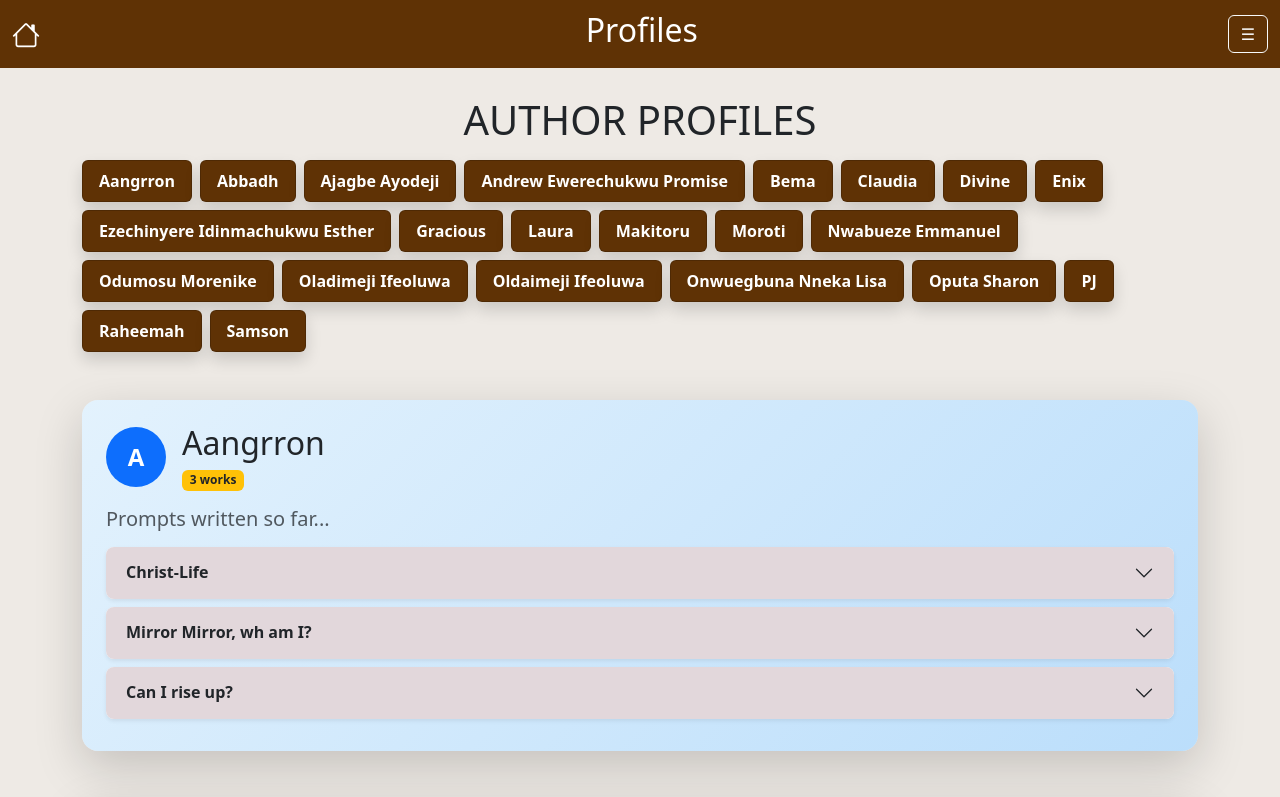
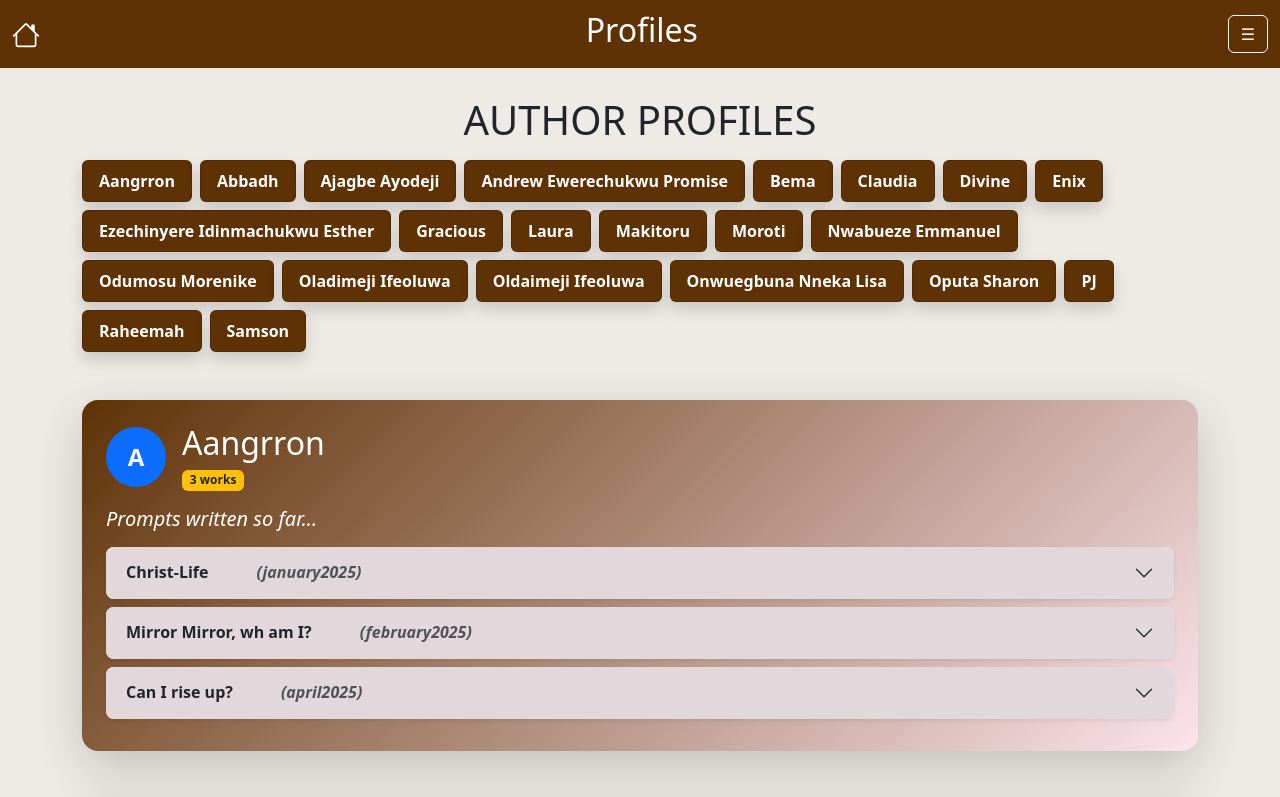
Before and after one commit to emmanw3l/nbl-v2.0, a React (Vite) app: page /profile in a window 1280 px wide. Shown: the top 797 px of the page. Built offline with nearby package versions, Linux system fonts and the light colour scheme.

Commit message:
adding months and year

```diff
--- a/src/Home.tsx
+++ b/src/Home.tsx
@@ -2,7 +2,7 @@ import "./Home.css";
 import Layout from "./Nav/Nav";
 // import React from 'react';
 import { DotLottieReact } from "@lottiefiles/dotlottie-react";
-// import Content from "./content/content";
+import Content from "./content/content";
 import Footer from "./components/footer/footer";
 import { motion } from "framer-motion";
 
@@ -43,7 +43,7 @@ export default function Home() {
           </div>
         </div>
       </div>
-      {/* <Content /> */}
+      <Content />
       <Footer />
     </motion.div>
   );
--- a/src/content/content.tsx
+++ b/src/content/content.tsx
@@ -1,9 +1,23 @@
+import { motion } from "framer-motion";
 import "./content.css";
+
+
+const pageVariants = {
+  initial: { opacity: 0, y: 20 },
+  animate: { opacity: 1, y: 0 },
+  exit: { opacity: 0, y: -20 },
+};
 
 export default function Content() {
   return (
-    <>
-      <div
+    <motion.div
+      variants={pageVariants}
+      initial="initial"
+      animate="animate"
+      exit="exit"
+      transition={{ duration: 0.5 }}
+      className="container-fluid">
+      {/* <div
         className="accordion accordion-flush mb-6"
         id="accordionFlushExample"
       >
@@ -127,7 +141,7 @@ export default function Content() {
             </div>
           </div>
         </div>
-      </div>
-    </>
+      </div> */}
+    </motion.div>
   );
 }
--- a/src/profiles/profile.css
+++ b/src/profiles/profile.css
@@ -74,12 +74,16 @@ body {
   padding: 13px;
 
 }
-.ac {
-  background: linear-gradient(135deg, #f9f9f9, #ececec);
+.ac .italics{
+  /* background: linear-gradient(135deg, #f9f9f9, #ececec); */
+  font-style: italic;
 }
 .ac:nth-child(odd) {
-  background: linear-gradient(135deg, #e3f2fd, #bbdefb); /* blueish */
+  background: linear-gradient(135deg, #5f3205, #fce4ec); /* blueish */
+  color: #fff;
 }
+
+
 .ac:nth-child(even) {
   background: linear-gradient(135deg, #fce4ec, #5f3205); /* pinkish */
 }
--- a/src/profiles/profile.tsx
+++ b/src/profiles/profile.tsx
@@ -411,7 +411,7 @@ export default function Profiles() {
               </div>
             </div>
 
-            <h5 className="fw-light text-muted mb-3">
+            <h5 className="fw-light italics mb-3">
               Prompts written so far...
             </h5>
 
@@ -438,7 +438,7 @@ export default function Profiles() {
                       aria-expanded="false"
                       aria-controls={`collapse-${authorIndex}-${poemIndex}`}
                     >
-                      {poem.title}
+                      <span className="me-5">{poem.title}</span> <span className="italics text-muted">({poem.month}{poem.year})</span>
                     </button>
                   </h2>
 
--- a/src/prompts/2025/aprilPrompt.tsx
+++ b/src/prompts/2025/aprilPrompt.tsx
@@ -4,6 +4,8 @@ interface aprilPrompts {
   id: number;
   title: string;
   author: string;
+  month: string;
+  year: string;
   content: JSX.Element[];
 }
 
@@ -62,6 +64,8 @@ export const aprilPrompts = [
     id: 1,
     title: "Can I rise up?",
     author: "PJ",
+    month: "april",
+    year:"2025",
     content: [
       <p>
         CAN I RISE UP, when everything is shattered and broken? When everything
@@ -109,6 +113,8 @@ export const aprilPrompts = [
     id: 2,
     title: "Can I rise up?",
     author: "Makitoru",
+    month: "april",
+    year:"2025",
     content: [
       <p>
         Do you know how it feels when all these emotions- feelings weigh on you
@@ -173,6 +179,8 @@ export const aprilPrompts = [
     title: "RISE UP",
     author: "Oladimeji Ifeoluwa",
     title1: `Diary Entry: August 9, 1826 ${(<br />)}Bart Marie-Therese`,
+    month: "april",
+    year:"2025",
     content: [
       <p>
         There is this looming baggage ladled all over me, <br />
@@ -231,6 +239,8 @@ export const aprilPrompts = [
     id: 4,
     title: "Can I rise up?",
     author: "Onwuegbuna Nneka Lisa",
+    month: "april",
+    year:"2025",
     content: [
       <p>
         Would it be possible to rise <br />
@@ -331,6 +341,8 @@ export const aprilPrompts = [
     id: 5,
     title: "Can I rise up?",
     author: "Laura",
+    month: "april",
+    year:"2025",
     content: [
       <p>
         I’m on the westside, my nadir <br />
@@ -419,6 +431,8 @@ export const aprilPrompts = [
     title: "Can I rise up?",
     title1: "HOPE ECHOES IN SILENCE. OUT OF THE ABYSS, RISE",
     author: "Aangrron",
+    month: "april",
+    year:"2025",
     content: [
       <p>
         CAN I RISE UP? <br />
--- a/src/prompts/2025/februaryPrompts.tsx
+++ b/src/prompts/2025/februaryPrompts.tsx
@@ -4,6 +4,8 @@ interface febPrompts {
   id: number;
   title: string;
   author: string;
+  month: string;
+  year: string;
   content: JSX.Element[];
 }
 
@@ -12,6 +14,8 @@ export const febPrompts = [
     id: 0,
     title: "Mirror Mirror",
     author: "Moroti",
+    month: "february",
+    year:"2025",
     content: [
       <p>
         In the mirror's gentle gaze, <br />
@@ -43,6 +47,8 @@ export const febPrompts = [
     id: 1,
     title: "Mirror Mirror, Who am I?",
     author: "Makitoru",
+    month: "february",
+    year:"2025",
     content: [
       <p>
         Why am I lost in the haze of my own identity? <br />
@@ -72,6 +78,8 @@ export const febPrompts = [
     id: 2,
     title: "Mirror Mirror, Who am I?",
     author: "Andrew Ewerechukwu Promise",
+    month: "february",
+    year:"2025",
     content: [
       <p>
         Mirror, mirror, who am I? <br />
@@ -132,6 +140,8 @@ export const febPrompts = [
     id: 3,
     title: "Mirror Mirror, Who am I?",
     author: "Odumosu Morenike",
+    month: "february",
+    year:"2025",
     content: [
       <p>
         Mirror, mirror, tell me why <br />
@@ -175,6 +185,8 @@ export const febPrompts = [
     id: 4,
     title: "Mirror Mirror",
     author: "Nwabueze Emmanuel",
+    month: "february",
+    year:"2025",
     content: [
       <p>
         Mirror mirror on the wall, who do you see when I look in your world?{" "}
@@ -249,6 +261,8 @@ export const febPrompts = [
     id: 5,
     title: "Mirror Mirror on the wall",
     author: "Oputa Sharon",
+    month: "february",
+    year:"2025",
     content: [
       <h3>Mirror Mirror on the wall</h3>,
       <p>
@@ -298,6 +312,8 @@ export const febPrompts = [
     id: 6,
     title: "Becoming Me",
     author: "Claudia",
+    month: "february",
+    year:"2025",
     content: [
       <p>
         I have walked through shadows, silent and deep, <br />
@@ -358,6 +374,8 @@ export const febPrompts = [
     id: 7,
     title: "Mirror Mirror, who am I?",
     author: "Raheemah",
+    month: "february",
+    year:"2025",
     content: [
       <p>
         For years,I avoided mirrors not just the glass ones but the reflection I
@@ -404,6 +422,8 @@ export const febPrompts = [
     id: 8,
     title: "Mirror Mirror, Who am I?",
     author: "Bema",
+    month: "february",
+    year:"2025",
     content: [
       <p>
         The day doesn’t get better when you are expected to be confident,
@@ -466,6 +486,8 @@ export const febPrompts = [
     id: 9,
     title: "Mirror Mirror, Who am I?",
     author: "Ajagbe Ayodeji",
+    month: "february",
+    year:"2025",
     content: [
       <p>
         There is no mirror in my room. I do not feel the need to get one because
@@ -505,6 +527,8 @@ export const febPrompts = [
     id: 10,
     title: "Mirror Mirror, Who am I?",
     author: "Oladimeji Ifeoluwa",
+    month: "february",
+    year:"2025",
     content: [
       <p>
         I see a girl faint and covered in shadows <br />
@@ -581,6 +605,8 @@ export const febPrompts = [
     id: 11,
     title: "Mirror...Mirror, Who am I?",
     author: "PJ",
+    month: "february",
+    year:"2025",
     content: [
       <p>
         SHE looks into the mirror on an unusual day because she rarely does look
@@ -711,6 +737,8 @@ export const febPrompts = [
     id: 12,
     title: "Mirror Mirror, wh am I?",
     author: "Aangrron",
+    month: "february",
+    year:"2025",
     content: [
       <p>
         Month of love. <br />
@@ -947,6 +975,8 @@ export const febPrompts = [
     id: 13,
     title: "Mirror Mirror, Who am I?",
     author: "Gracious",
+    month: "february",
+    year:"2025",
     content: [
       <p>
         The stranger tries to build up a conversation with me as we both stand
--- a/src/prompts/2025/januaryPrompts.tsx
+++ b/src/prompts/2025/januaryPrompts.tsx
@@ -5,6 +5,8 @@ interface prompts {
   id: number;
   title: string;
   author: string;
+  month: string;
+  year: string;
   content: JSX.Element[];
 }
 
@@ -13,6 +15,8 @@ export const prompts = [
     id: 0,
     title: "Reminisce Of Transcendence",
     author: "Ezechinyere Idinmachukwu Esther",
+    month: "january",
+    year:"2025",
     content: [
       <p>
         All my life I've been carried by grace, His grace. Growing up I was
@@ -82,6 +86,8 @@ export const prompts = [
     id: 1,
     title: "A realm of divinity",
     author: "Oladimeji Ifeoluwa",
+    month: "january",
+    year:"2025",
     content: [
       <p>
         A memory far from my vicinity <br />
@@ -119,6 +125,8 @@ export const prompts = [
     id: 2,
     title: "Reminisce of Transcendence",
     author: "Onwuegbuna Nneka Lisa",
+    month: "january",
+    year:"2025",
     content: [
       <p>
         I trace the steps of years gone by, <br />
@@ -162,6 +170,8 @@ export const prompts = [
     id: 3,
     title: "Through the valley",
     author: "Claudia",
+    month: "january",
+    year:"2025",
     content: [
       <p>
         I was young, my heart unformed, <br />
@@ -271,6 +281,8 @@ export const prompts = [
     id: 4,
     title: "Reminisce of Transcendence",
     author: "Makitoru",
+    month: "january",
+    year:"2025",
     content: [
       <p>
         As I ponder the mysteries of God, I am struck by the paradox of His
@@ -313,6 +325,8 @@ export const prompts = [
     id: 5,
     title: "A precious sweet fragrance",
     author: "Enix",
+    month: "january",
+    year:"2025",
     content: [
       <p>
         Faith is not believing trials won't come, it is believing all
@@ -353,6 +367,8 @@ export const prompts = [
   {
     id: 6,
     title: "Finding myself through God",
+    month: "january",
+    year:"2025",
     author: "Bema",
     content: [
       <p>
@@ -408,6 +424,8 @@ export const prompts = [
     id: 7,
     title: "GOD",
     author: "Divine",
+    month: "january",
+    year:"2025",
     content: [
       <p>
         If I was asked on a stage to talk about my relationship with God, I
@@ -474,6 +492,8 @@ export const prompts = [
     id: 8,
     title: "That Name",
     author: "Andrew Ewerechukwu Promise",
+    month: "january",
+    year:"2025",
     content: [
       <p>
         Beneath the weight of heavens unspoken, <br />
@@ -586,6 +606,8 @@ export const prompts = [
     id: 10,
     title: "Christ-Life",
     author: "Aangrron",
+    month: "january",
+    year:"2025",
     content: [
        <p>
               I wish it were easier <br/>
@@ -748,6 +770,8 @@ export const prompts = [
     id: 11,
     title: "Signs and wonders",
     title1: "Poetic praises to the great one",
+    month: "january",
+    year:"2025",
     author: "Samson",
     content: [
        <p>
@@ -884,6 +908,8 @@ export const prompts = [
     id: 12,
     title: "Reminisce of Transcendence",
     author: "Gracious",
+    month: "january",
+    year:"2025",
     content: [
  <p>
               My journey in spirituality is one too deep to dwell on, <br/>
--- a/src/prompts/2025/july.tsx
+++ b/src/prompts/2025/july.tsx
@@ -4,6 +4,8 @@ interface julyPrompts {
   id: number;
   title: string;
   author: string;
+  month: string;
+  year: string;
   content: JSX.Element[];
 }
 
@@ -12,6 +14,8 @@ export const julyPrompts = [
     id: 0,
     title: "The voice within",
     author: "Ezechinyere Idinmachukwu Esther",
+    month: "july",
+    year:"2025",
     content: [
       <p>
         I used to think it was two different voices but I realised it’s just one
@@ -61,6 +65,8 @@ export const julyPrompts = [
     id: 1,
     title: "In my Head",
     author: "Odumosu Morenike",
+    month: "july",
+    year:"2025",
     content: [
       <p>
         . <br />
@@ -113,6 +119,8 @@ export const julyPrompts = [
     id: 2,
     title: "The voice within? I'd rather call it the room upstairs",
     author: "Abbadh",
+    month: "july",
+    year:"2025",
     content: [
       <p>
         There’s a door <br />
@@ -195,6 +203,8 @@ export const julyPrompts = [
     id: 3,
     title: "The voice within",
     author: "Oldaimeji Ifeoluwa",
+    month: "july",
+    year:"2025",
     content: [
       <p>
         In my head, they run freely <br />
@@ -271,6 +281,8 @@ export const julyPrompts = [
     id: 4,
     title: "My Mind; A dark hallway with so many doors",
     author: "Gracious",
+    month: "july",
+    year:"2025",
     content: [
       <p>
         “What if they don’t like you?”, “You might not be good enough for them,
--- a/src/prompts/2025/mayJune.tsx
+++ b/src/prompts/2025/mayJune.tsx
@@ -4,6 +4,8 @@ interface mJPrompts {
   id: number;
   title: string;
   author: string;
+  month: string;
+  year: string;
   content: JSX.Element[];
 }
 
@@ -12,6 +14,8 @@ export const mJPrompts = [
     id: 0,
     title: "I miss the days",
     author: "Nwabueze Emmanuel",
+    month: "may/june",
+    year:"2025",
     content: [
       <p>
         I miss the days where I was young and free and didn’t have to worry
@@ -68,6 +72,8 @@ export const mJPrompts = [
     id: 1,
     title: "Back when I was a child",
     author: "Oladimeji Ifeoluwa",
+    month: "may/june",
+    year:"2025",
     content: [
       <p>
         I was taking a stroll down to Iya Risikiyat’s shop to buy a recharge
@@ -120,6 +126,8 @@ export const mJPrompts = [
     id: 2,
     title: "Born to be free",
     author: "Bema",
+    month: "may/june",
+    year:"2025",
     content: [
       <p>
         I came across a path in life where I lacked direction on the next step.
@@ -186,6 +194,8 @@ export const mJPrompts = [
     id: 3,
     title: "Back when I was a child",
     author: "PJ",
+    month: "may/june",
+    year:"2025",
     content: [
       <p>
         <span className="bold">Back when I was a child,</span> things were
@@ -273,6 +283,8 @@ export const mJPrompts = [
     id: 4,
     title: "When the world was ours",
     author: "Laura",
+    month: "may/june",
+    year:"2025",
     content: [
       <p>
         The skies were bluer <br />
```
Also changed, not shown: src/components/footer/footer.css (+11 -0 lines), src/components/footer/footer.tsx (+5 -9 lines).
